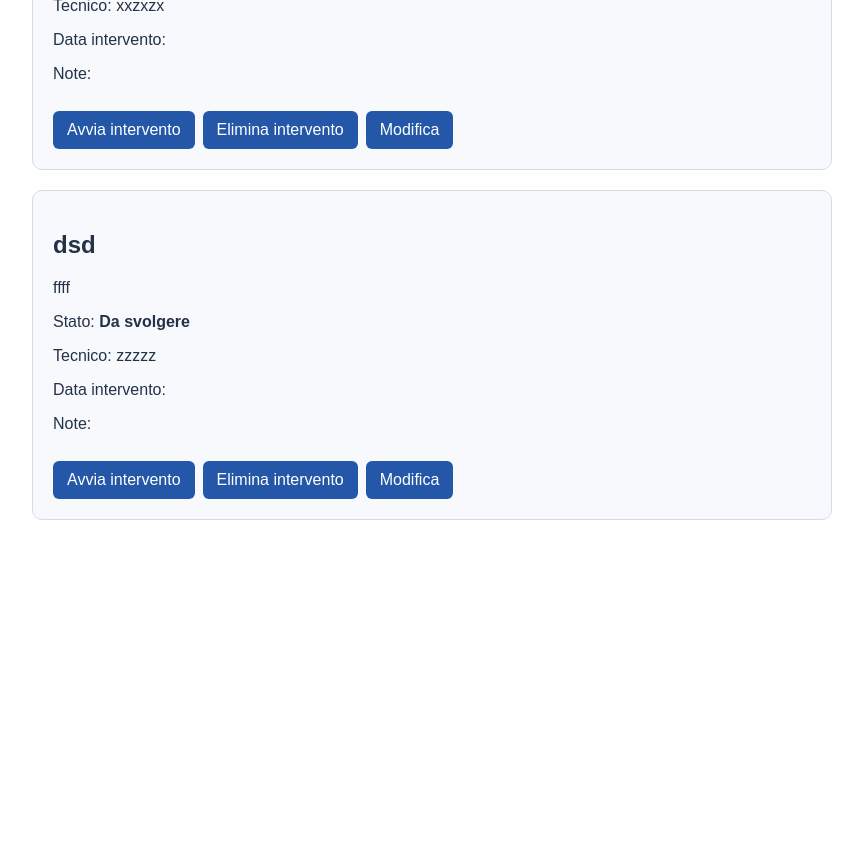
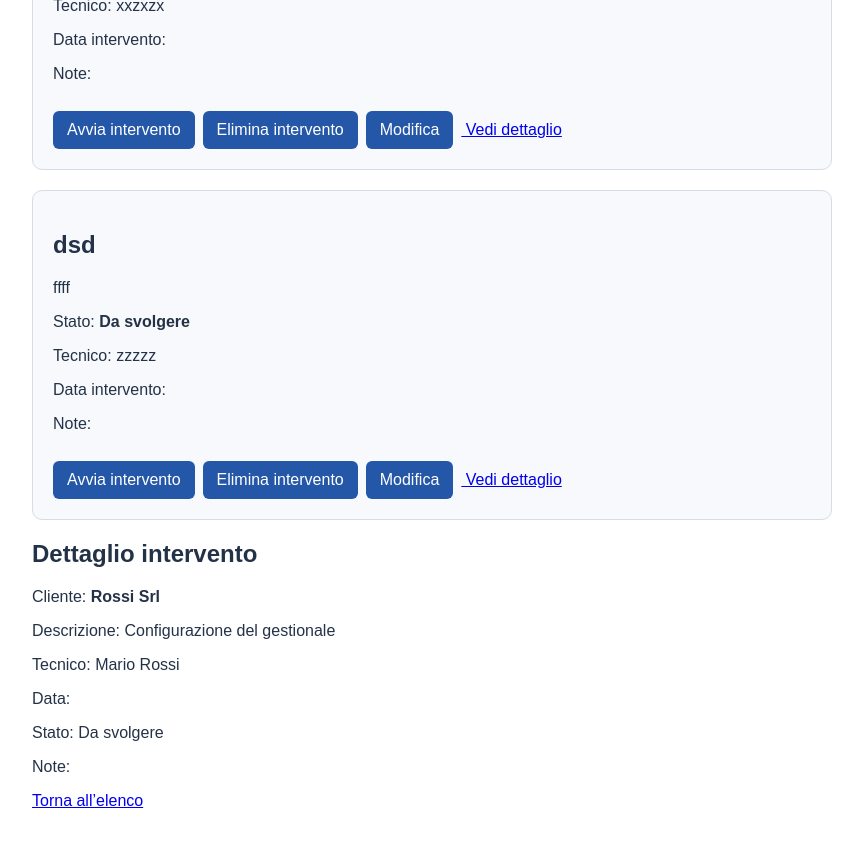
Before and after one commit to ArcticWrr/Gestore-Interventi, an Angular app: page /interventi/1 in a window 1280 px wide. Before the commit this address led to /. Shown: the part 1180-2024 px from the top of the page, without its empty margins (208-1071 px from the left). Before the commit the page ends 1732 px from the top, so only its background shows below. Built offline with nearby package versions, Linux system fonts and the light colour scheme; data requests are answered from the project's data file.

Commit message:
Aggiunge pagina di dettaglio degli interventi

```diff
--- a/src/app/app.html
+++ b/src/app/app.html
@@ -51,7 +51,6 @@
     <p>Nessun intervento da visualizzare con questo filtro..</p>
   }
 }
-
 <!-- A sinistra, [intervento] è il nome dell’input dichiarato nel figlio
  A destra, "intervento" è l’oggetto corrente del ciclo @for nel padre-->
 
@@ -67,3 +66,5 @@
 
 <!--Il signal aggiunge un meccanismo esplicito per comunicare il cambiamento
  e gestire i valori che ne dipendono. -->
+
+<router-outlet />
--- a/src/app/app.routes.ts
+++ b/src/app/app.routes.ts
@@ -1,3 +1,12 @@
 import { Routes } from '@angular/router';
+import { InterventoDettaglio } from './pages/intervento-dettaglio/intervento-dettaglio';
 
-export const routes: Routes = [];
+
+export const routes: Routes = [
+  {
+    path: 'interventi/:id',
+    component: InterventoDettaglio
+  }
+];
+/*Quando l’indirizzo corrisponde a interventi/qualcosa, mostra il componente
+ InterventoDettaglio.*/
--- a/src/app/app.ts
+++ b/src/app/app.ts
@@ -4,10 +4,11 @@ import { InterventoCard } from './components/intervento-card/intervento-card';
 import { InterventiService } from './services/interventi.service';
 import { InterventoForm } from './components/intervento-form/intervento-form';
 import { InterventoFiltro } from './components/intervento-filtro-stato/intervento-filtro-stato';
+import { RouterOutlet } from '@angular/router';
 
 @Component({
   selector: 'app-root',
-  imports: [InterventoCard, InterventoForm, InterventoFiltro],
+  imports: [InterventoCard, InterventoForm, InterventoFiltro, RouterOutlet],
   templateUrl: './app.html',
   styleUrls: ['./app.css'],
 })
--- a/src/app/components/intervento-card/intervento-card.html
+++ b/src/app/components/intervento-card/intervento-card.html
@@ -30,3 +30,7 @@
 <button type="button" (click)="modifica.emit(intervento().id)">
   Modifica
 </button>
+
+<a [routerLink]="['/interventi', intervento().id]">
+  Vedi dettaglio
+</a>
--- a/src/app/components/intervento-card/intervento-card.ts
+++ b/src/app/components/intervento-card/intervento-card.ts
@@ -1,8 +1,9 @@
 import { Component, input, output } from '@angular/core';
 import type { Intervento } from '../../models/intervento';
+import { RouterLink } from '@angular/router';
 
 @Component({
-  imports: [],
+  imports: [RouterLink],
   selector: 'app-intervento-card',
   styleUrl: './intervento-card.css',
   templateUrl: './intervento-card.html',
--- /dev/null
+++ b/src/app/pages/intervento-dettaglio/intervento-dettaglio.html
@@ -0,0 +1,26 @@
+@if (caricamento()) {
+  <p>Caricamento dettaglio...</p>
+} @else if (erroreCaricamento()) {
+  <p role="alert">
+    {{ erroreCaricamento() }}
+  </p>
+} @else if (intervento(); as interventoTrovato) {
+  <section>
+    <h2>Dettaglio intervento</h2>
+
+    <p>Cliente: <strong>{{ interventoTrovato.cliente }}</strong></p>
+    <p>Descrizione: {{ interventoTrovato.descrizione }}</p>
+    <p>Tecnico: {{ interventoTrovato.tecnico }}</p>
+    <p>Data: {{ interventoTrovato.dataIntervento }}</p>
+    <p>Stato: {{ interventoTrovato.stato }}</p>
+    <p>Note: {{ interventoTrovato.note }}</p>
+  </section>
+} @else {
+  <p role="alert">
+    Nessun intervento trovato con ID {{ id() }}.
+  </p>
+}
+
+<p>
+  <a routerLink="/">Torna all’elenco</a>
+</p>
--- /dev/null
+++ b/src/app/pages/intervento-dettaglio/intervento-dettaglio.ts
@@ -0,0 +1,32 @@
+import { Component, computed, inject } from '@angular/core';
+import { ActivatedRoute, RouterLink } from '@angular/router';
+import { InterventiService } from '../../services/interventi.service';
+import { toSignal } from '@angular/core/rxjs-interop';
+import { map } from 'rxjs';
+
+@Component({
+  imports: [RouterLink],
+  selector: 'app-intervento-dettaglio',
+  styleUrl: './intervento-dettaglio.css',
+  templateUrl: './intervento-dettaglio.html',
+})
+export class InterventoDettaglio {
+  private route = inject(ActivatedRoute);
+  private interventiService = inject(InterventiService);
+
+  id = toSignal(
+  this.route.paramMap.pipe(
+    map(parametri => parametri.get('id'))
+  ),
+  { initialValue: null }
+);//legge l’ID dall’indirizzo come signal, così il componente si aggiorna se l’ID cambia.
+
+  caricamento = this.interventiService.caricamento;
+  erroreCaricamento = this.interventiService.erroreCaricamento;
+
+  intervento = computed(() =>
+    this.interventiService
+      .caricaInterventi()
+      .find(intervento => intervento.id === this.id())
+  );
+}
```
Also changed, not shown: src/app/pages/intervento-dettaglio/intervento-dettaglio.css (added).
